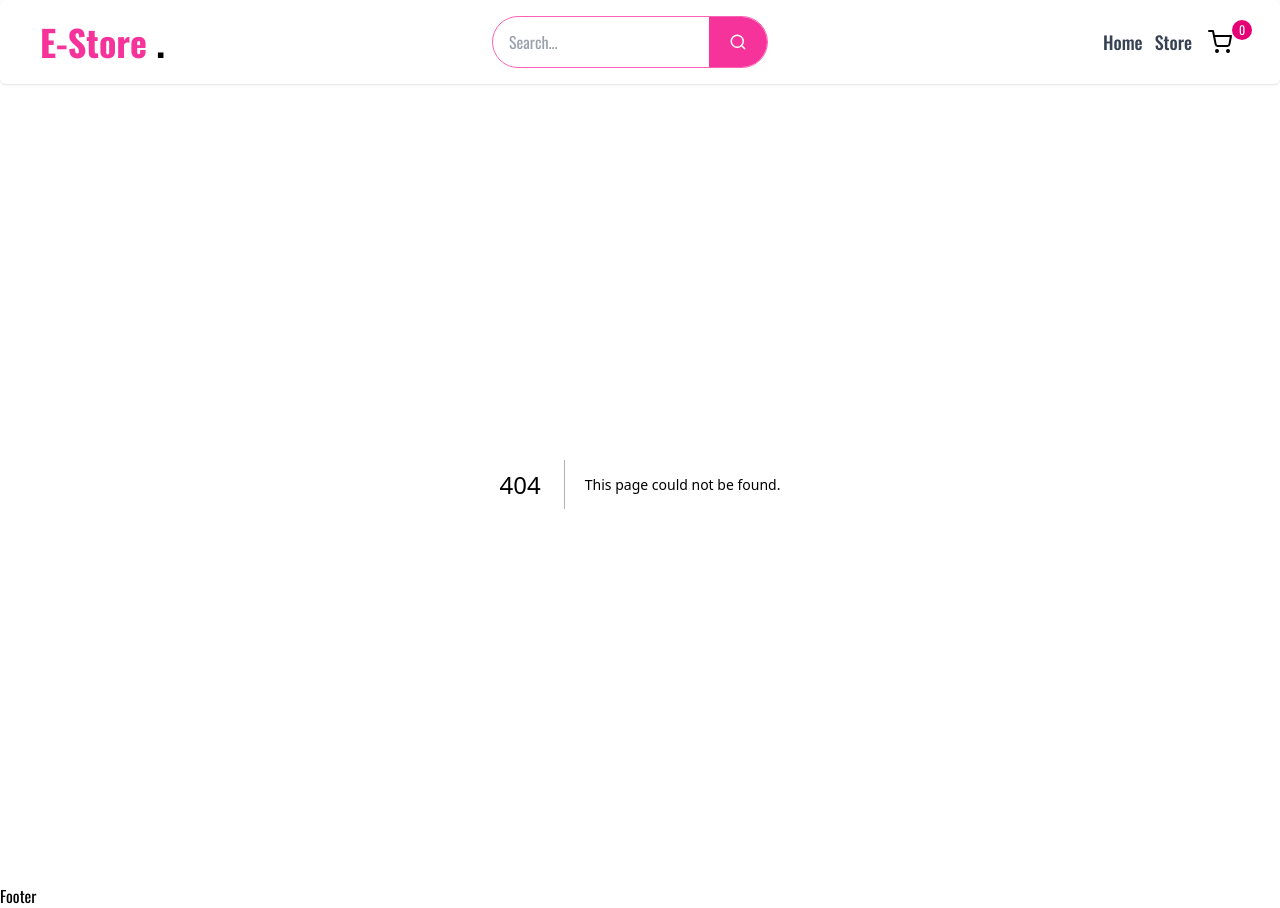
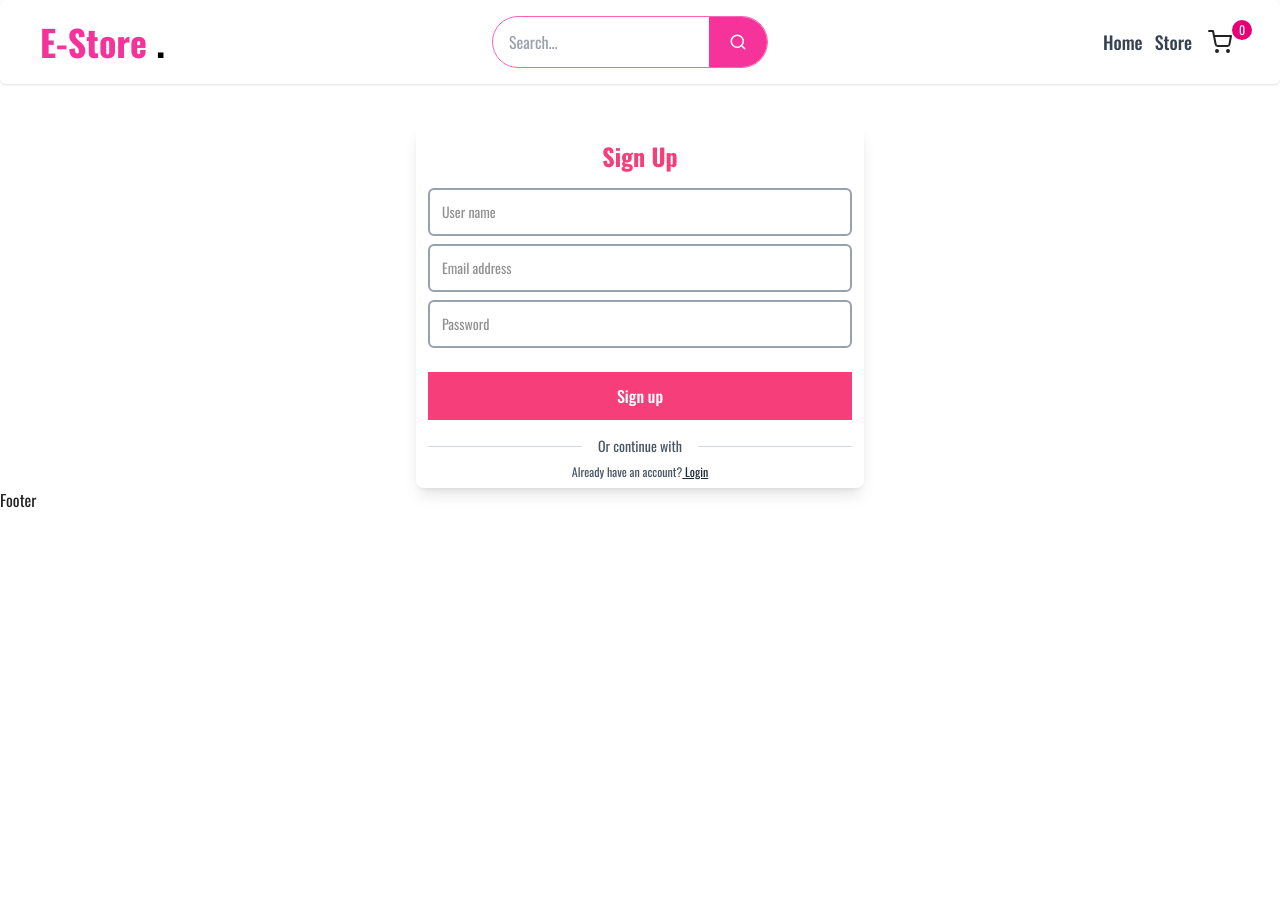
Before and after one commit to jordan7510/NextJS-Estore, a Next.js app: page /signup in a window 1280 px wide. Before the commit this address had no page. After the commit the page ends 800 px from the top, so only its background shows below. Built offline with nearby package versions, Linux system fonts and the light colour scheme; what @mui/material-nextjs would draw is missing.

Commit message:
working on user signup api and design

```diff
--- a/package.json
+++ b/package.json
@@ -15,6 +15,8 @@
     "@mui/material": "^7.3.1",
     "@mui/material-nextjs": "^7.3.0",
     "axios": "^1.11.0",
+    "bcryptjs": "^3.0.2",
+    "jsonwebtoken": "^9.0.2",
     "next": "15.3.5",
     "react": "^19.0.0",
     "react-dom": "^19.0.0",
--- /dev/null
+++ b/src/app/signup/page.jsx
@@ -0,0 +1,137 @@
+"use client"
+import Link from 'next/link'
+import { useState } from 'react'
+
+export default function SignupPage() {
+
+    const [user, setUser] = useState({
+        username:"",
+        email:"",
+        password:"",
+    });
+
+    const handleSubmit = (e)=>{
+        e.preventDefault;
+
+    }
+    console.log("user",user);
+
+
+    return (
+        <div className='flex items-center justify-center'>
+            <div className="w-full mt-10 max-w-md rounded-lg px-8 md:px-3 shadow-lg mx-5">
+                <h1 className="text-2xl text-[#f63e7b] font-bold mt-4 mb-4 text-center">Sign Up</h1>
+                <form onSubmit={handleSubmit} className='max-w-[500px] min-w[300px]'>
+                    {/* <div className="grid grid-cols-1 gap-2 sm:grid-cols-2 mb-2 max-w-lg">
+                        <div>
+                            <input
+                                className="w-full rounded-md border-2 border-gray-400 outline-none p-3 text-sm focus:border-[#f63e7b]"
+                                placeholder="First name"
+                                type="text"
+                                name='firstName'
+                                required
+                            />
+                        </div>
+
+                        <div>
+                            <input
+                                className="w-full rounded-md border-2 border-gray-600 outline-none p-3 text-sm focus:border-[#f63e7b]"
+                                placeholder="Last name"
+                                type="text"
+                                name='lastName'
+                                required
+                            />
+                        </div>
+                    </div> */}
+
+                    <div className="grid grid-cols-1 gap-2 sm:grid-cols-1">
+                        <div>
+                            <input
+                                className="w-full rounded-md border-2 border-gray-400 outline-none p-3 text-sm focus:border-[#f63e7b]"
+                                placeholder="User name"
+                                type="text"
+                                name='username'
+                                required
+                                onChange={(e)=>setUser({...user, username:e.target.value})}
+                            />
+                        </div>
+
+                        <div>
+                            <input
+                                className="w-full rounded-md border-2 border-gray-400 outline-none p-3 text-sm focus:border-[#f63e7b]"
+                                placeholder="Email address"
+                                type="email"
+                                name='email'
+                                required
+                                onChange={(e)=>setUser({...user, email:e.target.value})}
+                            />
+                        </div>
+
+                        {/* <div>
+                        <input
+                            className="w-full appearance-none rounded-md border-2 border-gray-400 outline-none p-3 text-sm focus:border-[#f63e7b] focus:outline-none"
+                            placeholder="Phone Number"
+                            name='phone'
+                            type="tel"
+                            required
+                        />
+
+                    </div> */}
+                        <div>
+                            <input
+                                className="w-full rounded-md border-2 border-gray-400 outline-none p-3 text-sm focus:border-[#f63e7b]"
+                                placeholder="Password"
+                                type="password"
+                                name='password'
+                                required
+                                onChange={(e)=>setUser({...user, password:e.target.value})}
+                            />
+                            {/* {
+                            showPasswordError ? (
+                                <p className='text-red-500 text-xs'>Password must have 8 characters, At least one uppercase letter, lowercase letter, one digit & one special character (e.g., !@#$%^&*) .</p>
+                            ) : null
+                        } */}
+                        </div>
+                        {/* <div>
+                            <input
+                                className="w-full rounded-md border-2 border-gray-400 outline-none p-3 text-sm focus:border-[#f63e7b]"
+                                placeholder="Confirm password"
+                                type="password"
+                                name='conPassword'
+                                required
+                                onChange={(e)=>setUser({...user, confirmPassword:e.target.value})}
+                            />
+                        </div> */}
+                    </div>
+
+                    <div className="mt-6">
+                        <button
+                            type="submit"
+                            className="w-full flex items-center justify-center bg-[#f63e7b] px-5 py-3 font-medium text-white sm:w-full cursor-pointer hover:opacity-90"
+                        >
+                            {/* {
+                            loading ? (<ImSpinner3 className='loading-icon' />) : ("Create Account")
+                        } */}
+                        Sign up
+                        </button>
+                    </div>
+                </form>
+
+                <div className="flex items-center pt-4 space-x-1">
+                    <div className="flex-1 h-px sm:w-16 bg-gray-300"></div>
+                    <p className="px-3 text-sm text-gray-600">Or continue with</p>
+                    <div className="flex-1 h-px sm:w-16 bg-gray-300"></div>
+                </div>
+                <div className="flex justify-center space-x-4">
+
+                </div>
+                <p className=" my-2 text-xs text-center sm:px-6 text-gray-600">Already have an account?
+                    <Link href={""}>
+                        <span className="underline text-gray-800 hover:text-[#f63e7b]"> Login</span>
+                    </Link>
+                </p>
+
+            </div>
+        </div>
+    )
+}
--- /dev/null
+++ b/src/dbConfig/dbConfig.js
@@ -0,0 +1,24 @@
+import mongoose from "mongoose";
+
+const MONGODB_URI = process.env.MONGODB_URI;
+
+if(!MONGODB_URI){
+    throw new Error("Please add Mongodb URI in .env.")
+}
+
+export const connection = async()=>{
+    try {
+        const connection = mongoose.connect(MONGODB_URI);
+        connection.on("connected", ()=>{
+            console.log("Connected to Mongodb successfully.");
+        })
+        connection.on("error",(error)=>{
+            console.log("Error connecting to MongoDb", error);
+            process.exit();
+        });
+
+    } catch (error) {
+        console.error("Error connecting to MongoDB",error);
+
+    }
+}
--- /dev/null
+++ b/src/models/usersModel.js
@@ -0,0 +1,34 @@
+import mongoose from "mongoose";
+
+const userSchema = new mongoose.Schema({
+    name:{
+        type:String,
+        required: [true, "Username is required"],
+        unique: true
+    },
+    email:{
+        type:String,
+        required:[true, "Email is required"],
+        unique: true,
+    },
+    password:{
+        type: String,
+        required:[true, "Password is required"],
+    },
+    isVerified:{
+        type:Boolean,
+        default:false
+    },
+    isAdmin:{
+        type:Boolean,
+        default: false,
+    },
+    verifiedToken:String,
+    verfiedTokenExpiry:String,
+    forgotPasswordToken:String,
+    forgotPasswordTokenExpiry: String
+})
+
+const User = mongoose.models.users || mongoose.model("users", userSchema);
+
+export default User;
```
Also changed, not shown: src/app/api/users/signup/route.js (added), src/app/login/page.jsx (added), 1 other file (tests, documents, lock files or other folders).
